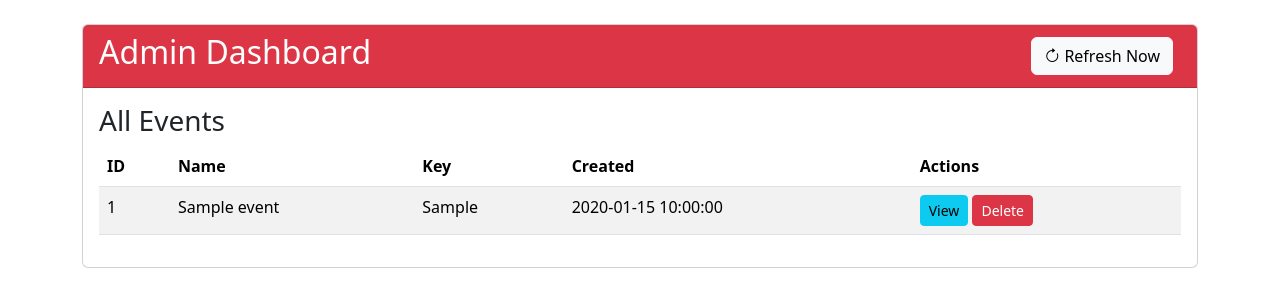
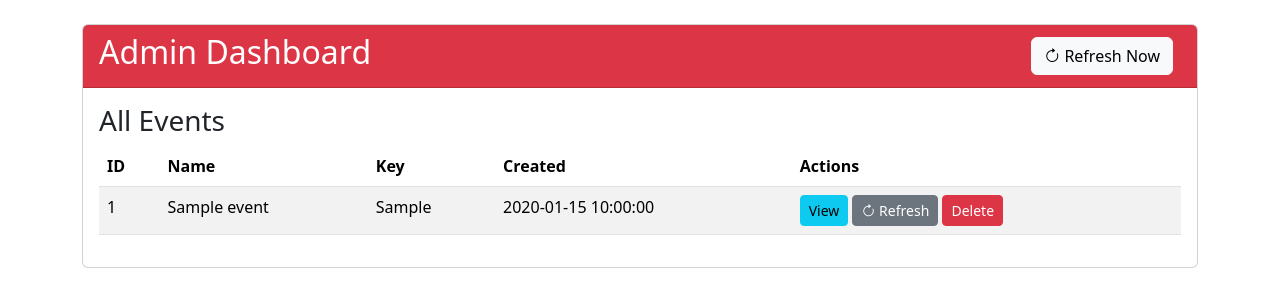
Before and after one commit to DG1001/Eikonsym, a Flask app: page /admin/dashboard in a window 1280 px wide. Shown: the part 56-363 px from the top of the page. Run offline with Flask 3, Linux system fonts and the light colour scheme; the visitor is signed in with stand-in values (Sample User, id 1); tables that the repository leaves empty hold one stand-in row (values such as "Sample post").

Commit message:
feat: add refresh button for each event with backend support

```diff
--- a/app.py
+++ b/app.py
@@ -414,6 +414,21 @@ def admin_refresh_emails():
     flash(f"Checked emails for {len(events)} events.", "success")
     return redirect(url_for('admin_dashboard'))
 
+@app.route('/admin/event/refresh/<int:event_id>', methods=['POST'])
+def admin_refresh_single_event(event_id):
+    if not session.get('admin_authenticated'):
+        flash('Please login as admin first', 'error')
+        return redirect(url_for('admin_login'))
+    event = Event.get_by_id(event_id)
+    if not event:
+        flash('Event not found', 'error')
+        return redirect(url_for('admin_dashboard'))
+    if check_emails_for_event(event['key']):
+        flash(f"Checked emails for event '{event['name']}'.", "success")
+    else:
+        flash(f"Failed to check emails for event '{event['name']}'.", "error")
+    return redirect(url_for('admin_dashboard'))
+
 @app.route('/admin/event/<int:event_id>')
 def admin_view_event(event_id):
     if not session.get('admin_authenticated'):
--- a/templates/admin_dashboard.html
+++ b/templates/admin_dashboard.html
@@ -39,6 +39,11 @@
                                 <td>{{ event.created_at }}</td>
                                 <td>
                                     <a href="{{ url_for('admin_view_event', event_id=event.id) }}" class="btn btn-sm btn-info">View</a>
+                                    <form method="POST" action="{{ url_for('admin_refresh_single_event', event_id=event.id) }}" style="display:inline;">
+                                        <button type="submit" class="btn btn-sm btn-secondary" title="Refresh this event">
+                                            <i class="bi bi-arrow-clockwise"></i> Refresh
+                                        </button>
+                                    </form>
                                     <button type="button" class="btn btn-sm btn-danger"
                                             onclick="confirmDeleteEvent({{ event.id }}, '{{ event.name }}')">Delete</button>
                                 </td>
```
